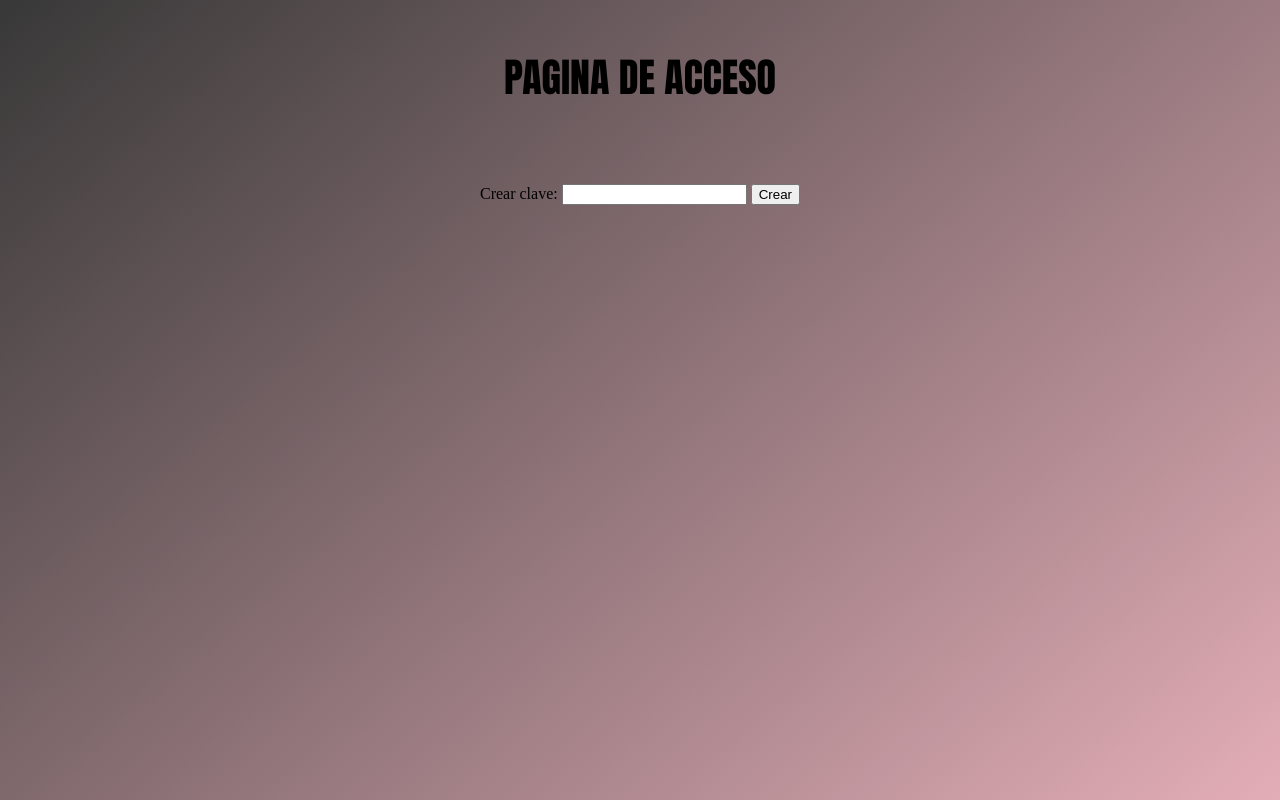
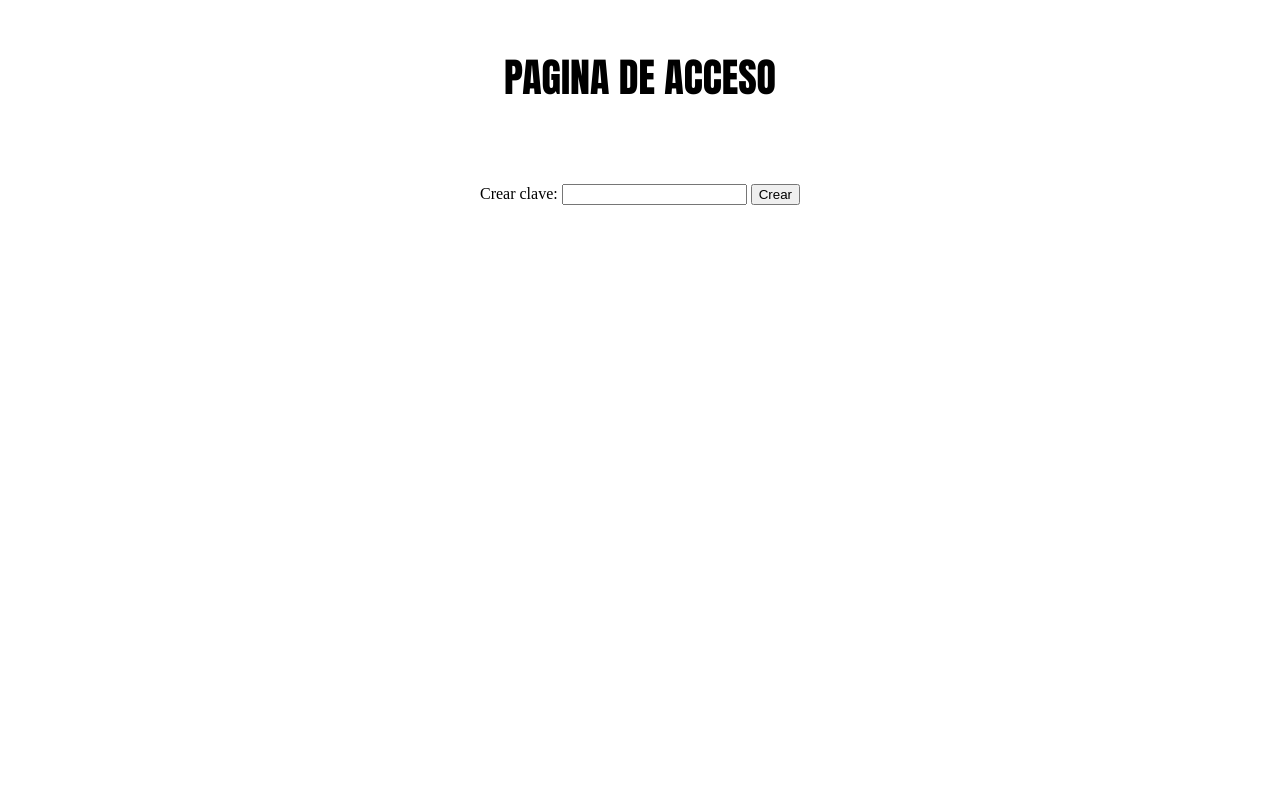
Before and after one commit to Chilohc97/passwords, a plain HTML site: page index.html in a window 1280 px wide. Shown: the top 800 px of the page. Drawn offline with Linux system fonts and the light colour scheme.

Commit message:
Update index.html

```diff
--- a/index.html
+++ b/index.html
@@ -6,7 +6,7 @@
         <meta name="robots" content="noindex">
         <title>Login</title>
     </head>
-    <body style="background-image: linear-gradient(to bottom right,rgb(56, 56, 56), pink); margin-bottom: 900px;">
+    <body style="background-color: rgb(56, 56, 56)); margin-bottom: 900px;">
 
         <h1 style="text-align: center; font-family: Impact, Haettenschweiler, 'Arial Narrow Bold', sans-serif; font-size: 40px; padding-top: 20px;"><b>PAGINA DE ACCESO</b></h1>
         <form id="acceso" style="text-align: center; padding-top: 50px;">
```
